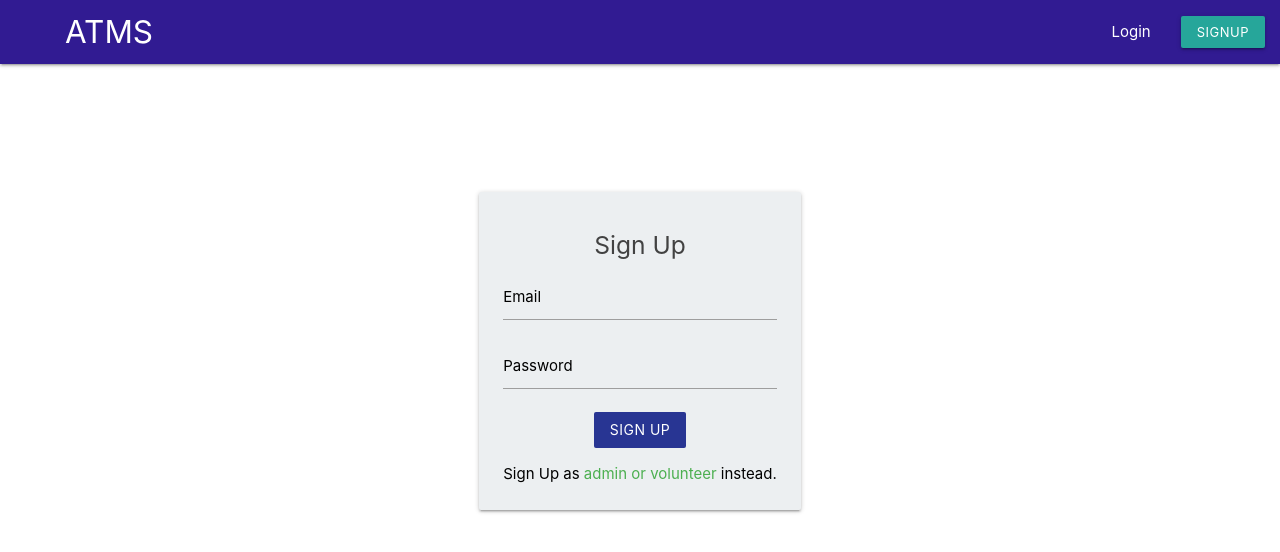
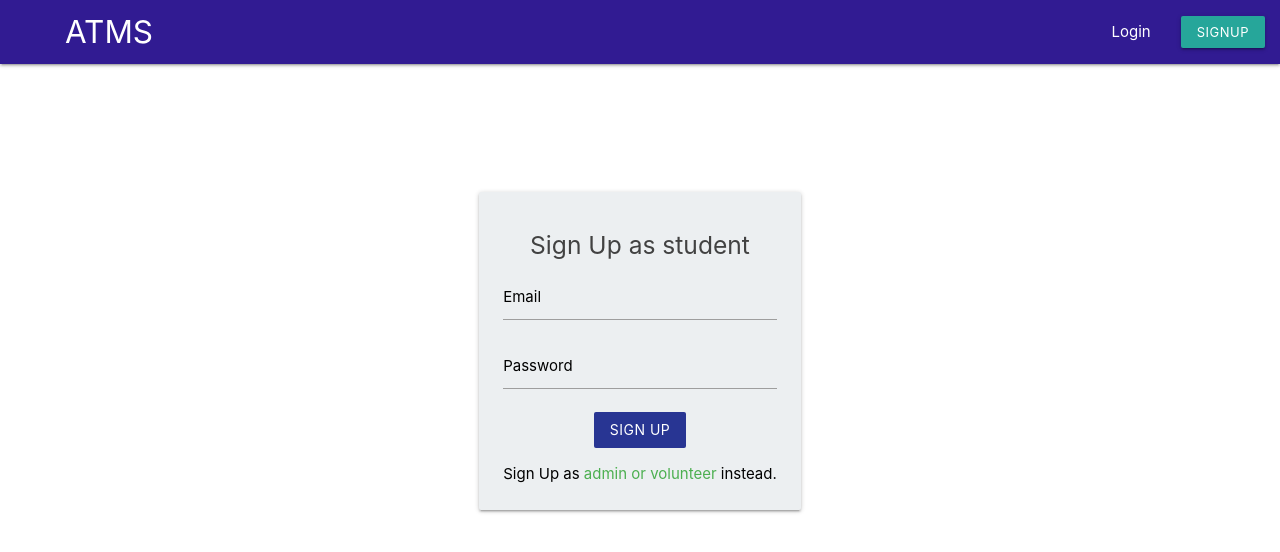
Before and after one commit to siddhantapanda77/Anti-ragging-management, a React (Create React App) app: page /signup in a window 1280 px wide. Shown: the top 552 px of the page. Built offline with nearby package versions, Linux system fonts and the light colour scheme.

Commit message:
Update SignUp.js

```diff
--- a/src/components/Auth/SignUp.js
+++ b/src/components/Auth/SignUp.js
@@ -31,7 +31,7 @@ class SignUp extends Component{
               <div className="card blue-grey lighten-5" >
               <div className="card-content ">
             <form className="black-text blue-grey lighten-5" onSubmit={this.handleSubmit}>
-              <h5 className="grey-text text-darken-3">Sign Up</h5>
+              <h5 className="grey-text text-darken-3">Sign Up as student</h5>
               <div className="input-field blue-grey lighten-5">
                 <label className="black-text" htmlFor="email">Email</label>
                 <input type="email" id='email' onChange={this.handleChange} />
```
